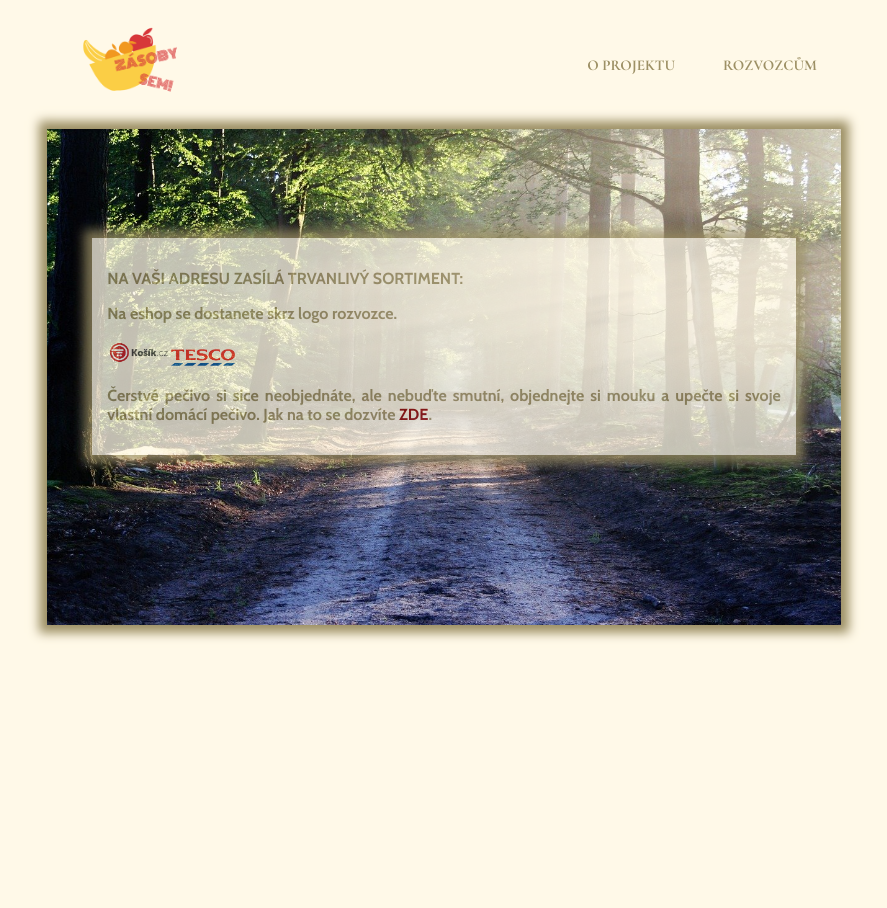
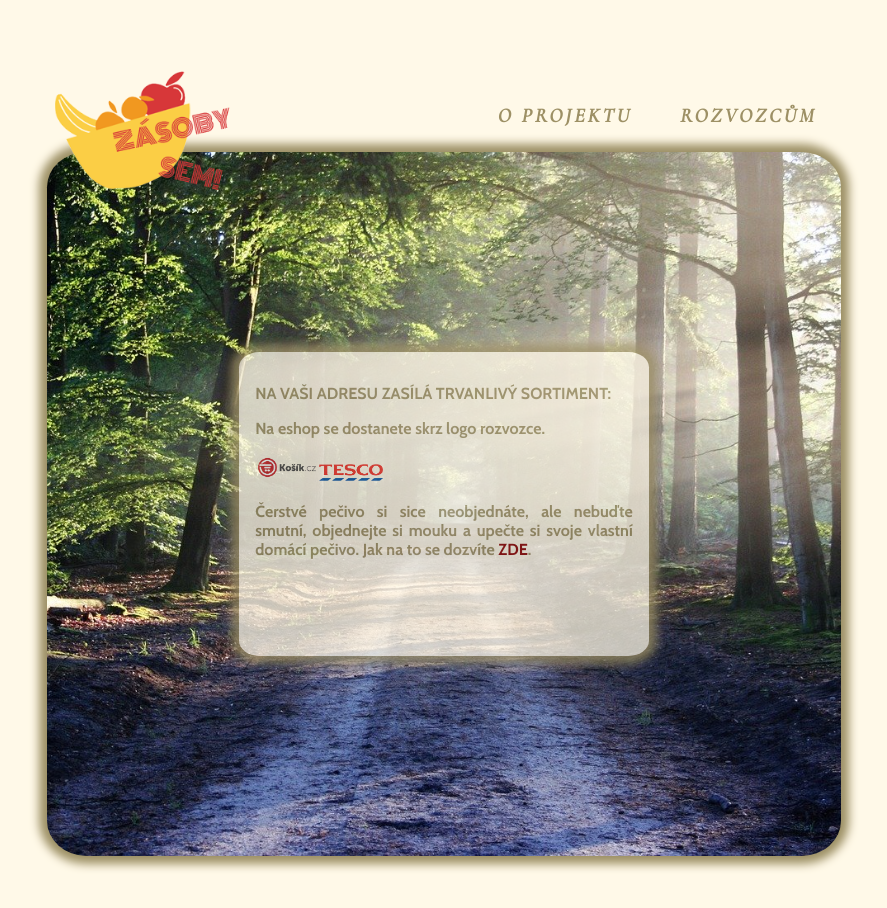
Before and after one commit to zpelechova/zasoby-sem, a Vue app: page /Parcels in a window 1280 px wide. Shown: the top 908 px of the page, without its empty margins (196-1083 px from the left). Before the commit the page ends 800 px from the top, so only its background shows below. Built offline with nearby package versions, Linux system fonts and the light colour scheme.

Commit message:
Laptop layout

```diff
--- a/src/components/App.vue
+++ b/src/components/App.vue
@@ -52,61 +52,64 @@ export default {
   border: 0px;
 }
 html {
-  width: 100vw;
-  height: 100vh;
   font-family: "Cormorant", serif;
   font-weight: bold;
   color: #9d9065;
-  font-size: 15px;
 }
 body {
-  width: 100vw;
-  height: 100vh;
   background-color: #fff9e8;
 }
 .top__navigation {
   display: flex;
   max-width: 62vw;
+  height: 19vh;
   margin: 0 auto;
 }
 .closed__menu {
   display: flex;
-  align-items: center;
+  align-items: flex-end;
   justify-content: flex-end;
   flex-grow: 1;
 }
 .about__us,
 .pro__rozvozce {
   margin: 3vh;
+  font-size: 2.5vh;
   text-decoration: none;
   color: #9d9065;
+  font-style: italic;
+  letter-spacing: 3px;
 }
 .icon {
   display: none;
 }
 .zasoby_logo {
-  width: 8vw;
-  margin: 3vh;
-  margin-left: 4vh;
-  flex-grow: 1;
+ width: 15vw;
+    height: auto;
+    margin-top: 8vh;
+    position: absolute;
+    z-index: 2;
 }
-@media screen and (max-width: 575px) {
+@media screen and (max-width: 991px) {
   .top__navigation {
     display: block;
     max-width: none;
+    height: 10vh;
   }
   .home {
-    height: 13vh;
-    margin-bottom: 3vh;
+    height: 10vh;
   }
   .zasoby_logo {
-    width: 20vw;
+    width: 35vw;
     height: auto;
-    margin: 3vw;
+    margin: 0px;
+    position: absolute;
+    z-index: 2;
   }
   i.hamburger {
-    font-size: 15vw;
+    font-size: 8vw;
     margin: 3vw;
+    text-shadow: 2px 2px 8px #9d9065
   }
   .menu {
     background-color: #9d9065;
@@ -124,10 +127,6 @@ body {
     margin-bottom: 3vh;
     display: none;
   }
-  /* .top__navigation {
-  overflow: hidden;
-  background-color: #fff9e8;
-} */
   .zasoby_logo,
   .icon {
     float: left;
@@ -139,11 +138,14 @@ body {
     text-align: center;
     color: #fff9e8;
     text-decoration: none;
-    font-size: 3vh;
+    font-size: 3.5vh;
     margin: 3vw;
+    border: 2px dotted #ffe355;
+
   }
   .zasoby_logo:hover {
     background-color: #ffe355;
+    box-shadow: 0 0 10px 8px #ffe355;
   }
   .top__navigation a.icon {
     float: right;
@@ -152,24 +154,11 @@ body {
   .top__navigation a:hover {
     background-color: #ffe355;
     color: #9d9065;
+    box-shadow: 0 0 10px 8px #ffe355;
   }
-  /* k čemu je tohle? */
   .top__navigation a.active {
     background-color: #9d9065;
     color: #fff9e8;
   }
-  /* .top__navigation__open {
-      position: relative;
-    } */
-  /* .top__navigation__open .icon {
-      position: absolute;
-      right: 0;
-      top: 0;
-    } */
-  /* .top__navigation__open a {
-      float: none;
-      display: block;
-      text-align: left;
-    } */
 }
 </style>
--- a/src/components/Delivery.vue
+++ b/src/components/Delivery.vue
@@ -73,7 +73,9 @@ h1 {
 }
 
 .content {
-  margin: 3em;
+  margin: auto;
+  width: 62vw;
+  min-height: 38vh;
   padding: 1em;
   opacity: 0.75;
   box-shadow: 0 0 10px 8px #9D9065;
@@ -93,6 +95,7 @@ h1 {
   background-image: url(../assets/img/road-5019069_about_us.jpg);
   display: flex;
   flex-basis: 100vw;
+  height: 88vh;
   justify-content: center;
   align-items: flex-start;
   min-height: 62vh;
@@ -123,31 +126,18 @@ h1 {
 }
 
 @media screen and (min-width: 992px) {
-  .background__image {
-    min-height: 62vh;
+ .background__image {
+    min-height: 73vh;
+    flex-basis: 62vw;
     padding: 8vh 0vw 8vh 0vw;
-    margin-bottom: 19vh;
-  }
-.delivery__container {
-  width: 62vw;
-}
-}
-
-/* @media screen and (min-width: 1200px) {
-  .background__image {
-    flex-basis: 62vw;
-    min-height: 73vh;
-    padding: 8vh 19vh 8vh 19vh;
+    border-radius: 5%;
     margin-bottom: 19vh;
   }
 
-  .content[data-v-5d0d7ea8] {
-    width: 38vw;
-    border: 5px solid #9d9065;
-    padding: 1em;
+  .content {
+    width:32vw;
+    margin: auto;
+    border-radius: 5%;
   }
-  .delivery__container {
-  width: 62vw;
-  } */
-/* } */
+}
 </style>
--- a/src/components/Parcels.vue
+++ b/src/components/Parcels.vue
@@ -50,7 +50,9 @@ h1 {
 }
 
 .content {
-  margin: 3em;
+  margin: auto;
+  width: 62vw;
+  min-height: 38vh;
   padding: 1em;
   opacity: 0.75;
   box-shadow: 0 0 10px 8px #9D9065;
@@ -70,6 +72,7 @@ h1 {
   background-image: url(../assets/img/full_supplies_not_available_road.jpg);
   display: flex;
   flex-basis: 95vw;
+  height: 88vh;
   justify-content: center;
   align-items: flex-start;
   min-height: 62vh;
@@ -94,33 +97,20 @@ h1 {
 }
 
 @media screen and (min-width: 992px) {
-.background__image{
-    min-height: 62vh;
+ .background__image {
+    min-height: 73vh;
+    flex-basis: 62vw;
     padding: 8vh 0vw 8vh 0vw;
+    border-radius: 5%;
     margin-bottom: 19vh;
-}
-.parcels__container {
-  width: 62vw;
+  }
+
+  .content {
+    width:32vw;
+    margin: auto;
+    border-radius: 5%;
   }
 
 }
 
-/* @media screen and (min-width: 1200px) {
-  .background__image {
-    flex-basis: 62vw;
-    min-height: 62vh;
-    padding: 8vh 19vh 8vh 19vh;
-    margin-bottom: 19vh
-  }
-
-  .content[data-v-5d0d7ea8] {
-    width: 38vw;
-    border: 5px solid #9D9065;
-    padding: 1em;
-}
-.parcels__container {
-  flex-basis: 62vw;
-  }
-} */
-
 </style>
--- a/src/components/bake_bread.vue
+++ b/src/components/bake_bread.vue
@@ -62,10 +62,12 @@ h1 {
 }
 
 .content {
-  margin: 3em;
+  margin: auto;
+  width: 62vw;
+  min-height: 38vh;
   padding: 1em;
   opacity: 0.75;
-  box-shadow: 0 0 10px 8px #9d9065;
+  box-shadow: 0 0 10px 8px #9D9065;
   background-color: #fff9e8;
 }
 
@@ -104,28 +106,19 @@ h1 {
 }
 
 @media screen and (min-width: 992px) {
-  .background__image {
+ .background__image {
     min-height: 73vh;
+    width: 62vw;
+    margin:0 auto;
     padding: 8vh 0vw 8vh 0vw;
+    border-radius: 5%;
     margin-bottom: 19vh;
   }
-  .bake__bread__container {
-    width: 62vw;
+
+  .content {
+    width:32vw;
+    margin: auto;
+    border-radius: 5%;
   }
 }
-
-/* @media screen and (min-width: 1200px) {
-  .background__image {
-    flex-basis: 62vw;
-    min-height: 62vh;
-    padding: 8vh 19vh 8vh 19vh;
-    margin-bottom: 19vh
-  }
-
-  .content[data-v-5d0d7ea8] {
-    width: 38vw;
-    border: 5px solid #9D9065;
-    padding: 1em;
-} */
-/* } */
 </style>
--- a/src/components/homepage.vue
+++ b/src/components/homepage.vue
@@ -58,6 +58,7 @@ export default {
  .town__or__village,
  .postcode {
     width: 100%;
+    margin: auto;
     border: 1px solid #9d9065;
     color: #9d9065;
     font-family: Cabin;
@@ -110,7 +111,9 @@ h1 {
 }
 
 .content {
-  margin: 4em;
+  margin: auto;
+  width: 62vw;
+  height: 38vh;
   padding: 1em;
   opacity: 0.75;
   box-shadow: 0 0 10px 8px #9D9065;
@@ -118,9 +121,8 @@ h1 {
 }
 
 .homepage__container {
-    max-height: 85vh;
-    margin-left: auto;
-    margin-right: auto;
+    height: 89vh;
+    margin: 0 auto;
     width: 95vw;
     display: flex;
     flex-direction: column;
@@ -182,8 +184,16 @@ h1 {
   }
 
   .background__image {
-    min-height: 62vh;
-        padding: 8vh 8vw 8vh 8vw;
+    height: 62vh;
+    flex-basis: 62vw;
+    padding: 8vh 0vw 8vh 0vw;
+    border-radius: 5%;
+  }
+
+  .content {
+    width:32vw;
+    margin: auto;
+    border-radius: 5%;
   }
   .homepage__container {
   height: auto;
@@ -196,28 +206,4 @@ h1 {
     height: auto;
 }
 }
-
-/* @media screen and (min-width: 1200px) {
-  .background__image {
-    flex-basis: 62vw;
-    min-height: 62vh;
-   padding: 8vh 8vw 8vh 8vw;
-  }
-
-  .content {
-    width: 38vw;
-    border: 5px solid #9d9065;
-    padding: 1em;
-  }
-  .homepage__container {
-  height: auto;
-  width: 62vw;
-}
-.kosik__logo,
-.rohlik__logo,
-.tesco__logo {
-    width: 10vw;
-    height: auto;
-}
-} */
 </style>
--- a/src/components/o_projektu.vue
+++ b/src/components/o_projektu.vue
@@ -71,33 +71,19 @@ h1 {
 
 @media screen and (min-width: 992px) {
 
-.background__image{
+ .background__image {
     min-height: 73vh;
+    flex-basis: 62vw;
+    margin:0 auto;
     padding: 8vh 0vw 8vh 0vw;
+    border-radius: 5%;
     margin-bottom: 19vh;
-}
+  }
 
-.about__us__container {
-  width: 62vw;
+  .content {
+    width:32vw;
+    margin: auto;
+    border-radius: 5%;
   }
 }
-
-/* @media screen and (min-width: 1200px) {
-  .background__image {
-    flex-basis: 62vw;
-    min-height: 62vh;
-    padding: 8vh 19vh 8vh 19vh;
-    margin-bottom: 19vh
-  }
-
-  .content[data-v-5d0d7ea8] {
-    width: 38vw;
-    border: 5px solid #9D9065;
-    padding: 1em;
-}
-.about__us__container {
-  width: 62vw;
-  }
-} */
-
 </style>
--- a/src/components/pro_rozvozce.vue
+++ b/src/components/pro_rozvozce.vue
@@ -155,6 +155,7 @@ h1 {
   opacity: 0.75;
   box-shadow: 0 0 10px 8px #9d9065;
   background-color: #fff9e8;
+  border-radius: 5%;
 }
 
 .pro__rozvozce__container {
@@ -169,7 +170,9 @@ h1 {
 .background__image {
   background-image: url(../assets/img/woodland-656969_registration.jpg);
   display: flex;
+  border-radius: 5%;
   flex-basis: 95vw;
+  height:88vh;
   justify-content: center;
   align-items: flex-start;
   min-height: 62vh;
@@ -189,6 +192,11 @@ h1 {
     padding: 8vh 0vw 8vh 0vw;
     margin-bottom: 19vh;
   }
+
+  .content {
+    width:32vw;
+    margin: auto;
+  }
 }
 
 /* @media screen and (min-width: 1200px) {
```
